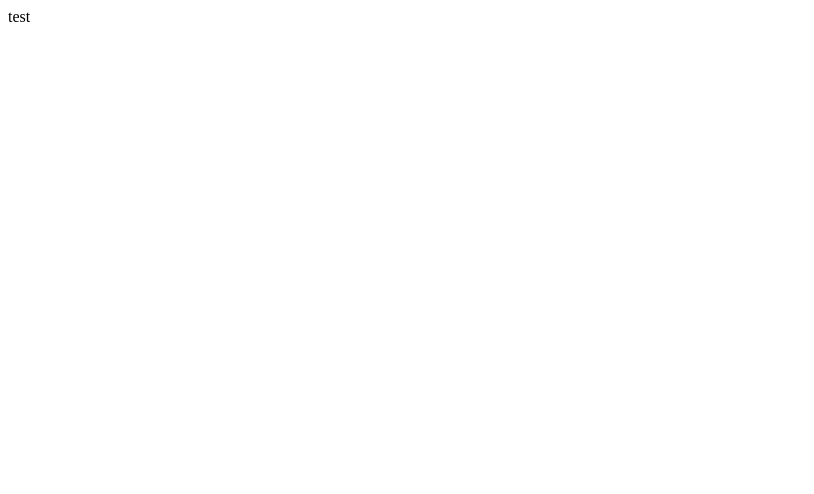
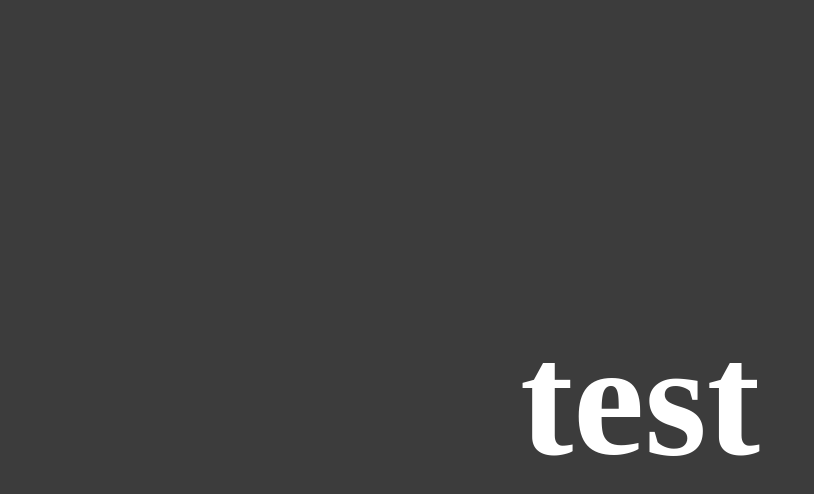
Before and after one commit to Lila-Kuhlt/mister-x, a React (Vite) app in the folder liberica/: page / in a window 1280 px wide. Shown: the top 494 px of the page, without its empty margins (0-814 px from the left). Built offline with nearby package versions, Linux system fonts and the light colour scheme.

Commit message:
Advance test

```diff
--- /dev/null
+++ b/liberica/src/App.css
@@ -0,0 +1,17 @@
+.testdiv {
+    background-color: rgb(60, 60, 60);
+    display: flex;
+    align-items: center;
+    justify-content: center;
+    height: 100vh;
+}
+
+.test {
+    font-size: 10rem;
+    font-weight: bold;
+    color: white;
+}
+
+body {
+    margin: 0;
+}
--- a/liberica/src/App.tsx
+++ b/liberica/src/App.tsx
@@ -1,7 +1,9 @@
-import { useState } from "react";
+import "./App.css"
 
 function App() {
-  return <div>test</div>;
+  return <div className="testdiv">
+    <p className="test">test</p>
+    </div>;
 }
 
 export default App;
```
